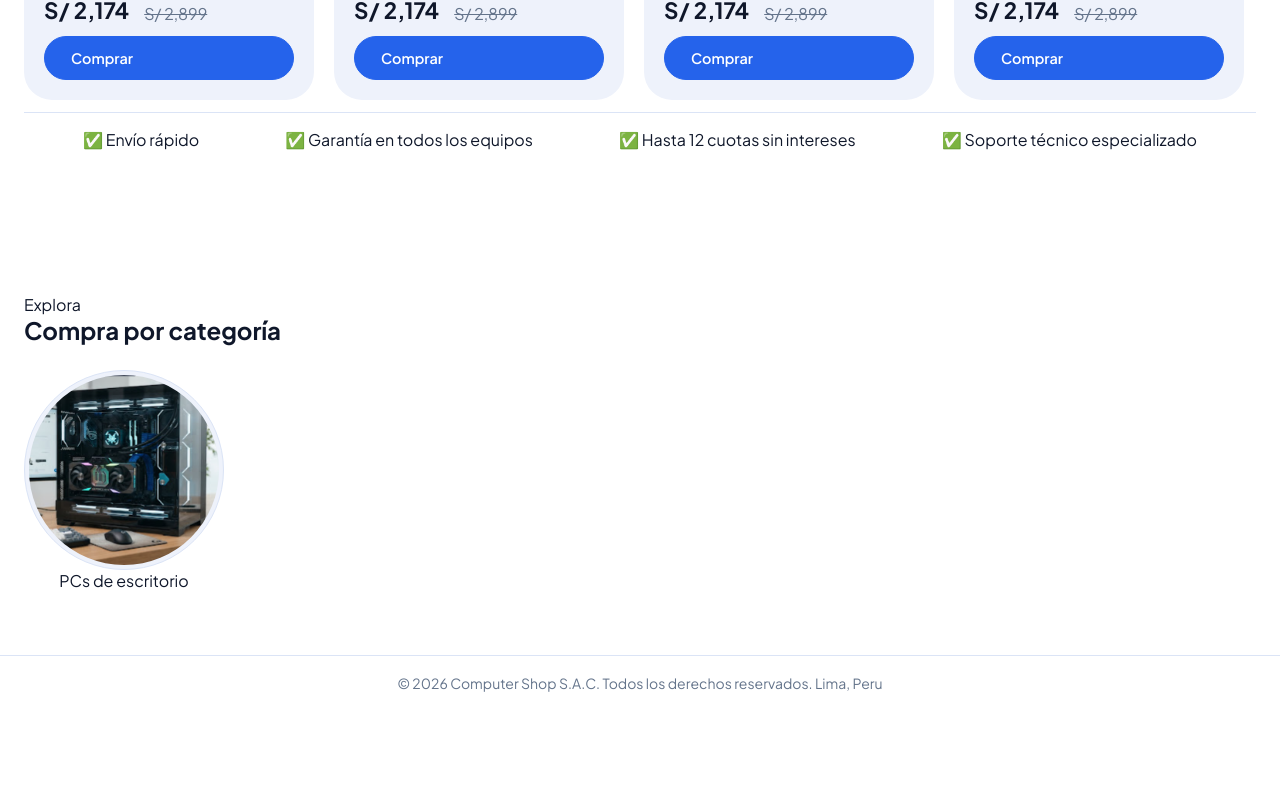
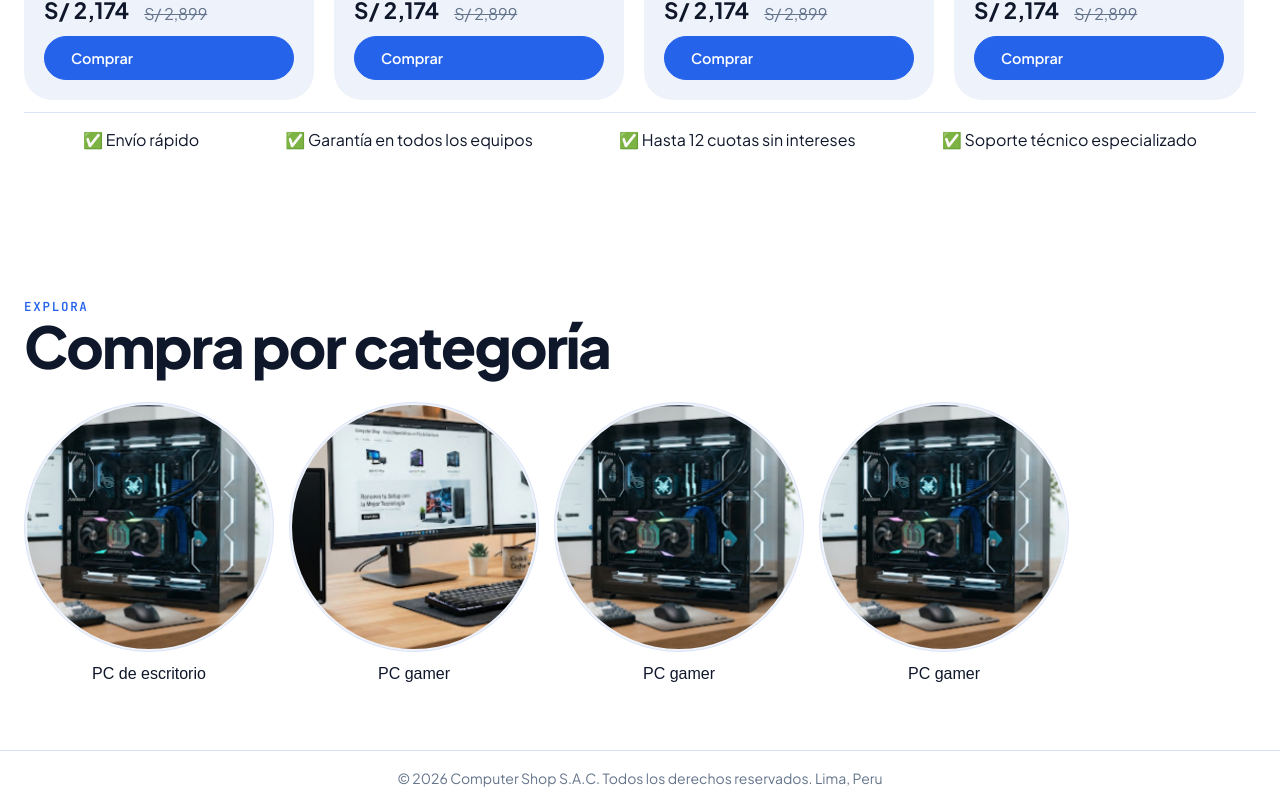
Before and after one commit to Lovikito/computer-shop, a React (Vite) app: page / in a window 1280 px wide. Shown: the part 1159-1963 px from the top of the page. Before the commit the page ends 1868 px from the top, so only its background shows below. Built offline with nearby package versions, Linux system fonts and the light colour scheme.

Commit message:
feature(CategoriesSection): Culminacion de CategoriesSection.jsx + estilos CategoriesSection.module.css

```diff
--- a/src/components/CategoriesSection.jsx
+++ b/src/components/CategoriesSection.jsx
@@ -1,20 +1,53 @@
 import { ProductCard } from "./ProductCard"
 import pc1 from '../assets/pc1.png'
+import pc2 from '../assets/pc2.png'
 import styles from './CategoriesSection.module.css'
+import typography from './Typography.module.css'
+
+const categories = [
+    {
+        id: 'pc-escritorio',
+        name: 'PC de escritorio',
+        image: pc1,
+        alt: 'PC de escritorio',
+    },
+    {
+        id: 'pc-gamer',
+        name: 'PC gamer',
+        image: pc2,
+        alt: 'PC gamer',
+    },
+    {
+        id: 'pc-1',
+        name: 'PC gamer',
+        image: pc1,
+        alt: 'PC gamer',
+    },
+    {
+        id: 'pc-2',
+        name: 'PC gamer',
+        image: pc1,
+        alt: 'PC gamer',
+    },
+]
 
 export function CategoriesSection (){
     return (
         <section className={styles.section}>
             <header>
-                <span>Explora</span>
-                <h2>Compra por categoría</h2>
+                <span className={typography.label}>Explora</span>
+                <h2 className={typography.title}>Compra por categoría</h2>
             </header>
-            <div className={styles.categoryCard}>
-                <article className={styles.visual}>
-                    <img src={pc1} alt="" />
-                </article>
-                <span>PCs de escritorio</span>
-            </div>
+            <ul className={styles.categoryCard}>
+                {categories.map((category) =>(
+                    <button key={category.id}>
+                        <div className={styles.visual}>
+                            <img src={category.image} alt={category.alt}/>
+                        </div>
+                        <span>{category.name}</span>
+                    </button>
+                ))}
+            </ul>
         </section>
     )
 }
--- a/src/components/CategoriesSection.module.css
+++ b/src/components/CategoriesSection.module.css
@@ -10,8 +10,28 @@
 
 .categoryCard{
     display: flex;
-    flex-direction: column;
+    flex-wrap: wrap;
     align-items: center;
+    gap: 15px;
+
+    list-style: none;
+    padding: 0;
+
+    button {
+        border: none;
+        background: none;
+        color: var(--text-main);
+
+        & > div {
+            margin-bottom: 10px;
+        }
+
+        & > span {
+            font-size: 1rem;
+            line-height: 1.5;
+        }
+    }
+
 }
 
 .visual {
@@ -19,9 +39,9 @@
     align-items: center;
     justify-content: center;
 
-    width: 200px;
+    width: 250px;
     aspect-ratio: 1;
-    padding: 4px;
+    padding: 2px;
 
     border-radius: 50%;
     border: 1px solid var(--border-subtle);
```
